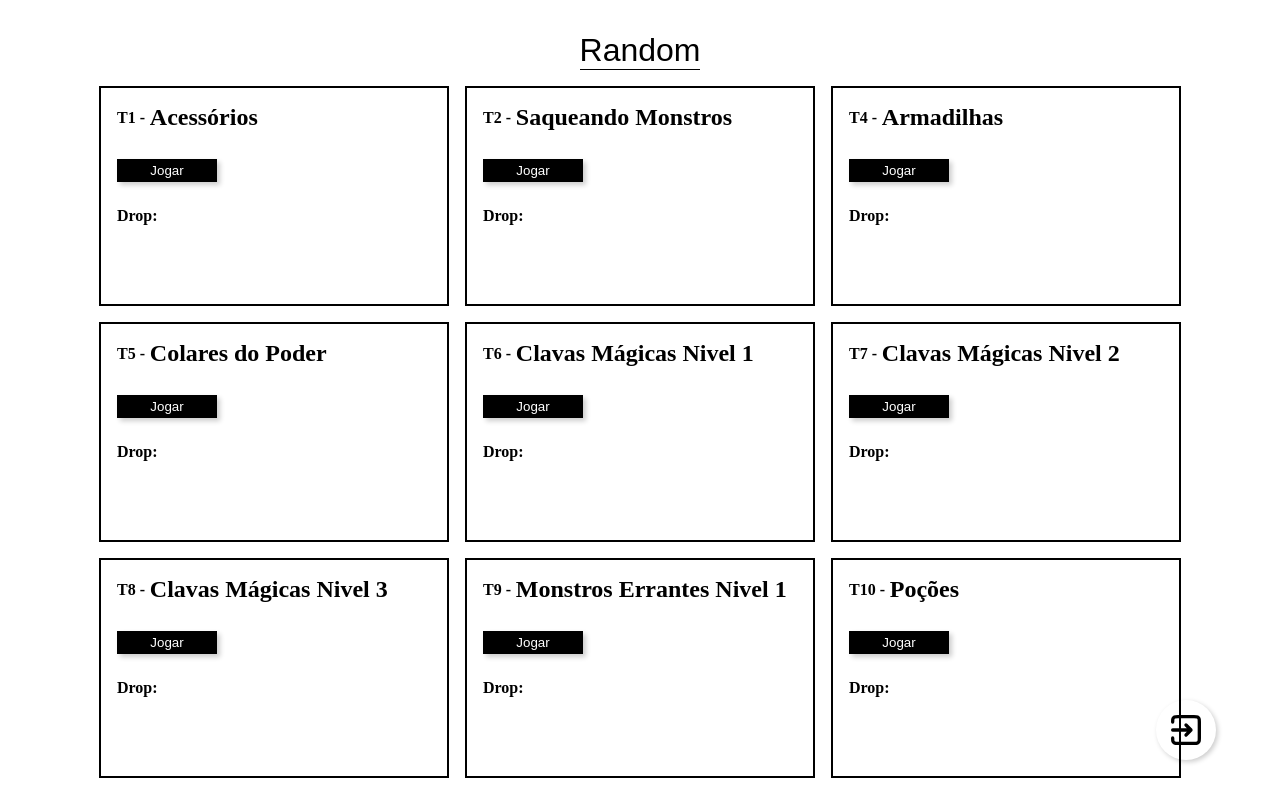
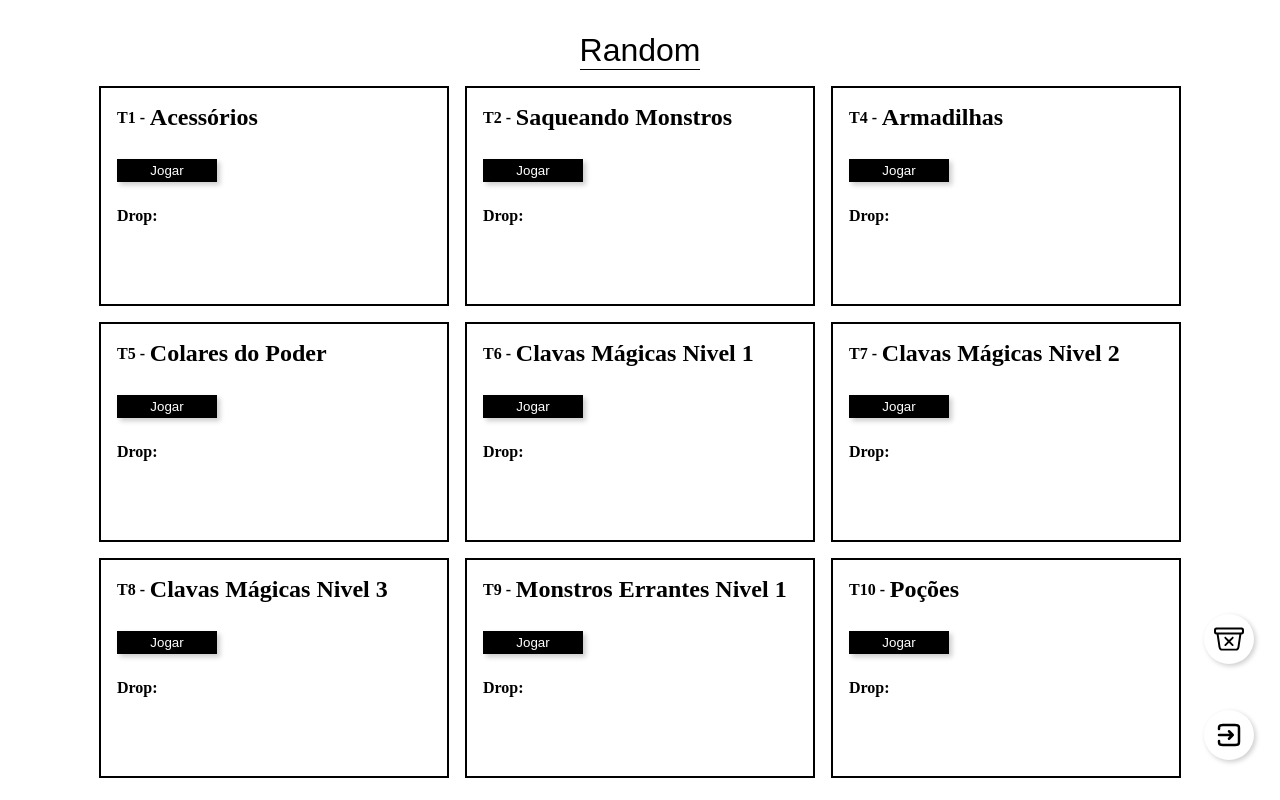
Before and after one commit to RafaelRF99/small-adventure, a Next.js app: page /random in a window 1280 px wide. Built offline with nearby package versions, Linux system fonts and the light colour scheme; a web font is replaced by a local one.

Commit message:
feat: btn float

```diff
--- a/src/app/random/page.tsx
+++ b/src/app/random/page.tsx
@@ -3,7 +3,7 @@ import styles from './random.module.scss'
 import { title } from '../../fonts/fonts'
 // COMPONENTS
 import RandomItem from "@/components/RandomItem";
-import BackHome from '@/components/BackHome';
+import ButtonFloat from '@/components/ButtonFloat';
 
 export default function Random() {
     return (
@@ -22,7 +22,8 @@ export default function Random() {
                 <RandomItem tier={9} title="Monstros Errantes Nivel 1" />
                 <RandomItem tier={10} title="Poções" />
             </div>
-            <BackHome />
+            <ButtonFloat choice='exit' />
+            <ButtonFloat choice='clear' />
         </div>
     )
 }
--- a/src/components/BackHome/index.tsx
+++ /dev/null
@@ -1,18 +0,0 @@
-import styles from './BackHome.module.scss'
-// NEXT
-import Image from 'next/image'
-import Link from 'next/link'
-// SVG
-import exit from '/public/exit.svg'
-
-export default function BackHome() {
-    return (
-        <div className={styles.back}>
-            <Link href='/'>
-                <button className={styles.invisible}>
-                    <Image src={exit} alt='Exit' width={40} />
-                </button>
-            </Link>
-        </div>
-    )
-}
--- a/src/components/BackHome/BackHome.module.scss
+++ b/src/components/ButtonFloat/BackHome.module.scss
@@ -1,12 +1,11 @@
 .back {
     position: fixed;
-    bottom: 5%;
-    right: 5%;
+    right: 2%;
 
-    height: 60px;
-    width: 60px;
+    height: 50px;
+    width: 50px;
 
-    background-color: transparent;
+    background-color: #FFF;
     border-radius: 50%;
     border: none;
     box-shadow: 2px 2px 5px #0003;
--- /dev/null
+++ b/src/components/ButtonFloat/index.tsx
@@ -0,0 +1,44 @@
+import styles from './BackHome.module.scss'
+// NEXT
+import Image from 'next/image'
+import Link from 'next/link'
+// SVG
+import exit from '/public/exit.svg'
+import clear from '/public/clear.svg'
+
+interface ButtonFloatProps {
+    choice: string
+}
+
+export default function ButtonFloat({choice}: ButtonFloatProps) {
+
+    function handleStyleFloat() {
+        if (choice === 'exit') {
+            const select = '5%'
+            return select
+        }
+        if (choice === 'clear') {
+            const select = '17%'
+            return select
+        }
+    }
+
+    function handleFloat() {
+        if (choice === 'exit') {
+            return <Image src={exit} alt='Exit' width={30} />
+        }
+        if (choice === 'clear') {
+            return <Image src={clear} alt='Clear' width={30} />
+        }
+    }
+
+    return (
+        <div className={styles.back} style={{bottom: handleStyleFloat()}}>
+            <Link href='/'>
+                <button className={styles.invisible}>
+                    {handleFloat()}
+                </button>
+            </Link>
+        </div>
+    )
+}
```
Also changed, not shown: public/clear.svg (added).
